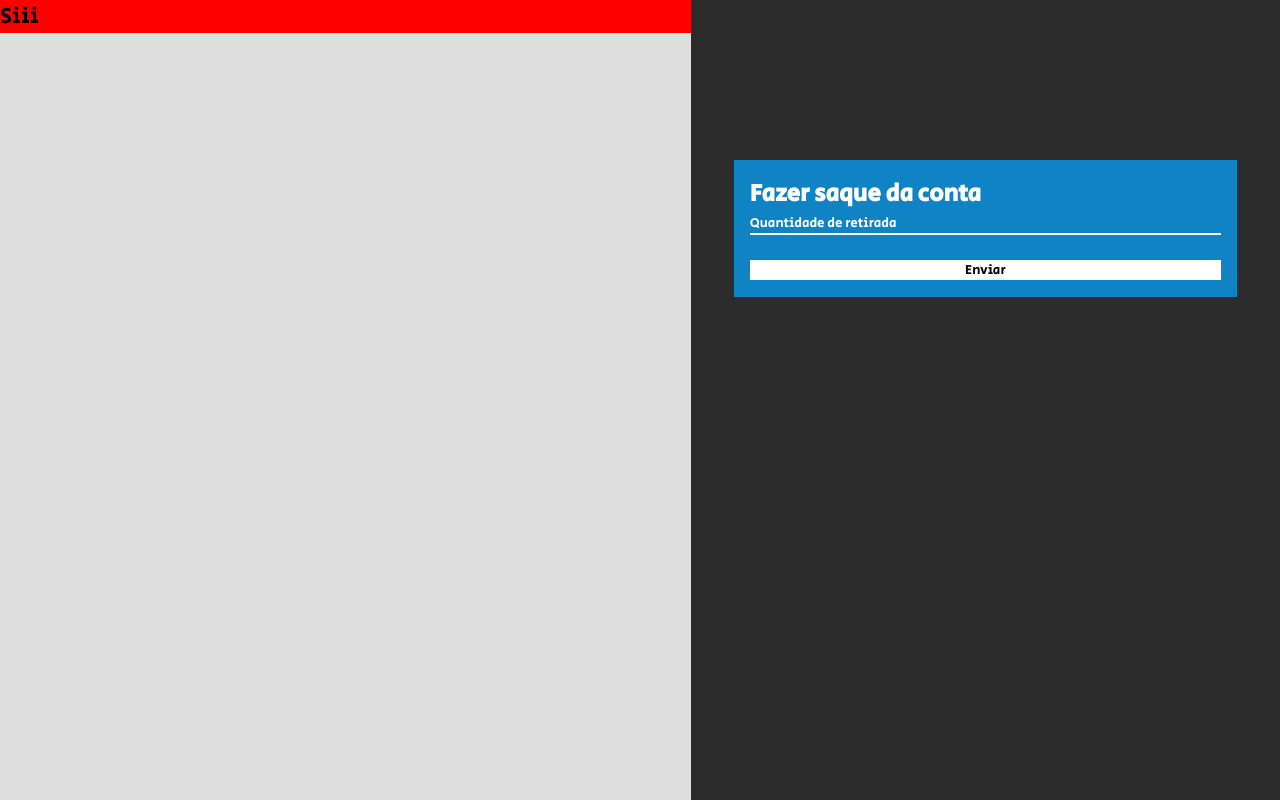
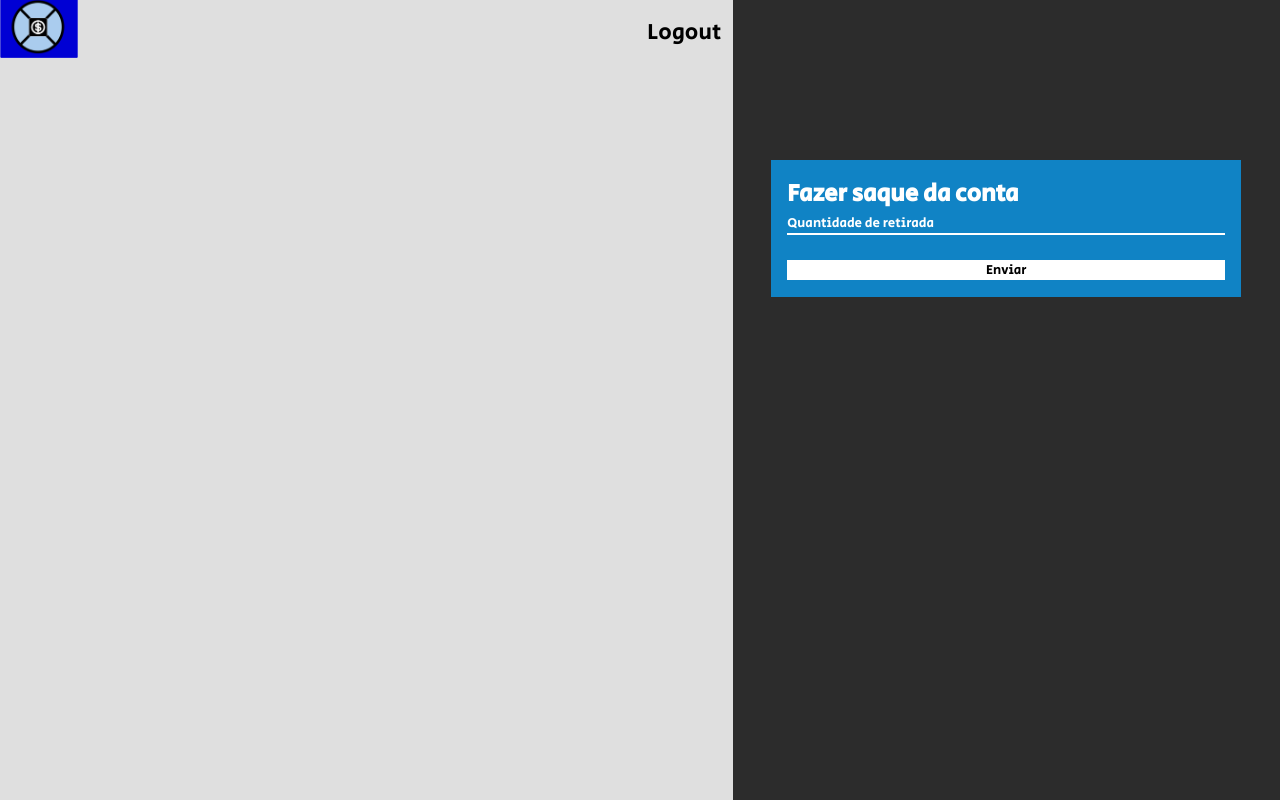
Before and after one commit to JoaoFelixx/emulator-bank, a plain HTML site: page src/index.html in a window 1280 px wide. Drawn offline with Linux system fonts and the light colour scheme.

Commit message:
Adding features

```diff
--- a/src/css/style.css
+++ b/src/css/style.css
@@ -30,13 +30,42 @@ div.card-form {
   padding: 1em;
   width: 80%;
   display: block;
-  background-color: rgb(16, 131, 197);
+  background-color: #1083c5;
 }
 
 nav {
+  display: inline-flex;
   width: 100%;
-  background-color: red;
+  padding: 4px 0;
+  height: 2.5em;
   font-size: 1.4em;
+  align-items: center;
+  justify-content: space-between;
+}
+
+ul {
+  list-style-type: none;
+  margin: 0;
+  padding: 0;
+}
+
+li {
+  display: inline;
+  margin-right: 0.5em;
+  cursor: pointer;
+}
+
+li:hover {
+  transition: 1s;
+  color: #ff0000;
+}
+
+div.logo-nav {
+  width: 3.5em;
+}
+
+div.logo-nav>img {
+  width: 100%;
 }
 
 input {
@@ -58,7 +87,6 @@ button[type="submit"] {
   padding: 0 4em;
 }
 
-
 @media screen and (max-width: 768px) {
   div.flex-container {
     flex-direction: column;
--- a/src/index.html
+++ b/src/index.html
@@ -6,6 +6,8 @@
   <meta name="viewport" content="width=device-width, initial-scale=1.0">
   <title>Break Bank</title>
   <link rel="shortcut icon" href="./assets/favicon.ico" type="image/x-icon">
+  <!-- <script src="./js/isAuthenticated.js"></script> -->
+  <script src="./js/loadBankData.js"></script>
   <link rel="preconnect" href="https://fonts.googleapis.com">
   <link rel="preconnect" href="https://fonts.gstatic.com" crossorigin>
   <link href="https://fonts.googleapis.com/css2?family=Secular+One&display=swap" rel="stylesheet">
@@ -16,7 +18,12 @@
   <div class="flex-container">
     <div class="screen">
       <nav>
-        Siii
+        <div class="logo-nav">
+          <img src="./img/logo.png" alt="Logo Break Bank" />
+        </div>
+        <ul>
+          <li id="logout">Logout</li>
+        </ul>
       </nav>
     </div>
     <div class="options">
@@ -24,13 +31,14 @@
         <h2>Fazer saque da conta</h2>
         <form name="withdrawalForm">
           <label for=""></label>
-          <input name="cash" type="text" placeholder="Quantidade de retirada"> <br/><br/>
+          <input name="cash" type="text" placeholder="Quantidade de retirada"> <br /><br />
           <button type="submit">Enviar</button>
         </form>
       </div>
     </div>
   </div>
   <script src="./js/bankEmulator.js"></script>
+  <script src="./js/logout.js"></script>
 </body>
 
 </html>
--- /dev/null
+++ b/src/js/loadBankData.js
@@ -0,0 +1,5 @@
+if (!localStorage.getItem('saved_money')) {
+  const SAVED_MONEY = 1000;
+
+  localStorage.setItem('saved_money', SAVED_MONEY);
+}
--- /dev/null
+++ b/src/js/logout.js
@@ -0,0 +1,2 @@
+document.querySelector('#logout')
+  .addEventListener('click', () => localStorage.clear());
```
Also changed, not shown: src/js/isAuthenticated.js (added, +10 -0 lines), src/views/login/index.html (added, +14 -0 lines).
